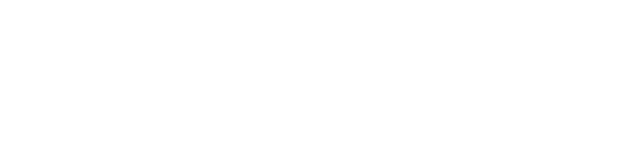
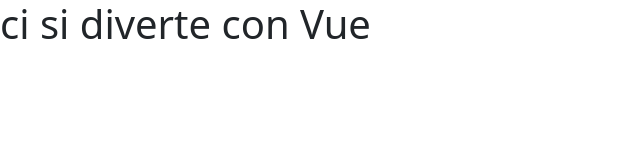
Before and after one commit to matteo2302/vue-hello, a plain HTML site: page index.html in a window 1280 px wide. Shown: the whole page, without its empty margins (0-640 px from the left). Drawn offline with nearby package versions, Linux system fonts and the light colour scheme.

Commit message:
image error

```diff
--- a/index.html
+++ b/index.html
@@ -21,5 +21,10 @@
     <script defer src="js/script.js"></script>
     <title>Document</title>
   </head>
-  <body></body>
+  <body>
+    <div id="root">
+      <h1>{{title}}</h1>
+      <img src="img/{{image}}" alt="" />
+    </div>
+  </body>
 </html>
--- a/js/script.js
+++ b/js/script.js
@@ -1 +1,14 @@
 console.log("Vue ok", Vue);
+
+const { createApp } = Vue;
+
+const app = createApp({
+  data() {
+    return {
+      title: "ci si diverte con Vue",
+      image: "neom-QZGW6t70IsI-unsplash.jpg",
+    };
+  },
+});
+
+app.mount("#root");
```
Also changed, not shown: 1 other file.
